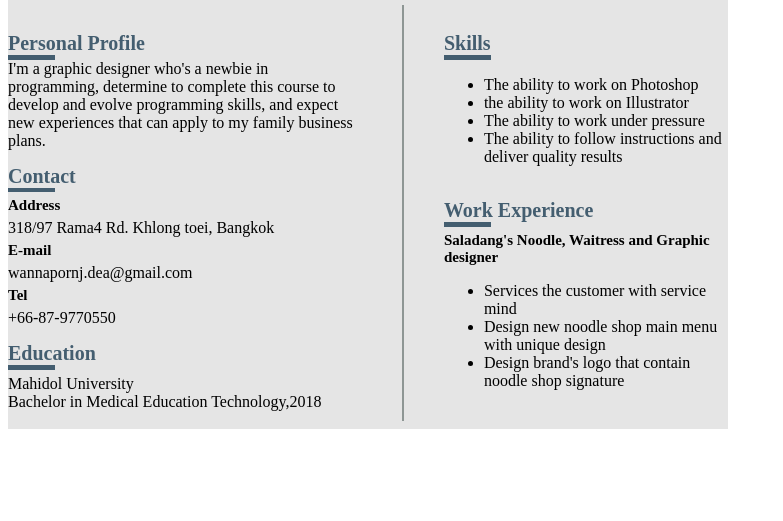
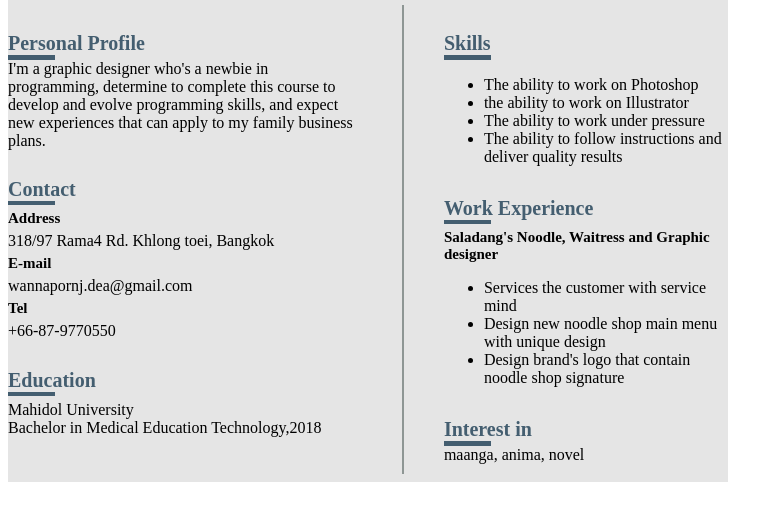
Before and after one commit to WannapornJ/dayone.github.io, a plain HTML site: page index.html in a window 1280 px wide. Shown: the part 163-684 px from the top of the page, without its empty margins (0-783 px from the left). Drawn offline with Linux system fonts and the light colour scheme.

Commit message:
Add hobby topic

```diff
--- a/index.html
+++ b/index.html
@@ -79,6 +79,13 @@
                         </div>
                     </div>
                 </div>
+                <div class="hobby">
+                    <div class="title">Interest in</div>
+                    <div class="separator"></div>
+                    <div class="hobby-content">
+                        maanga, anima, novel
+                    </div>
+                </div>
                 <br>
             </div>
         </div>
```
